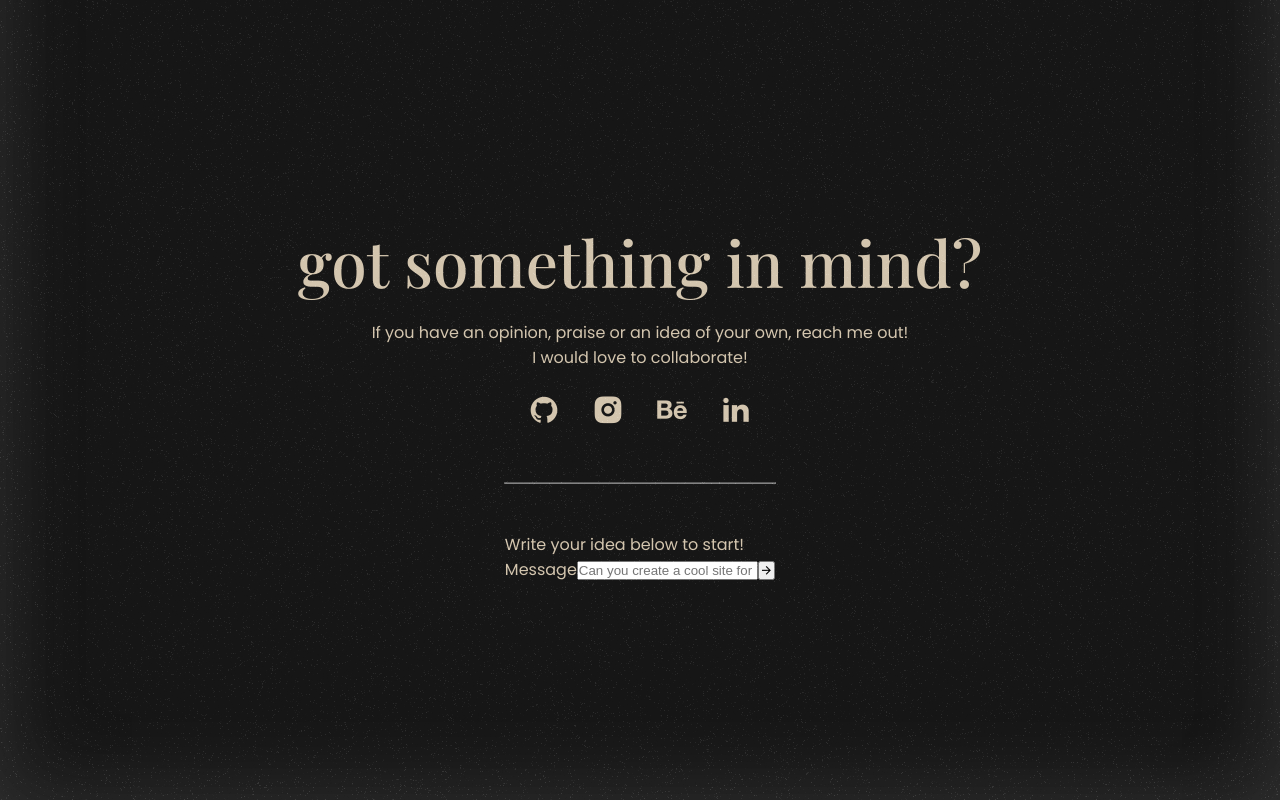
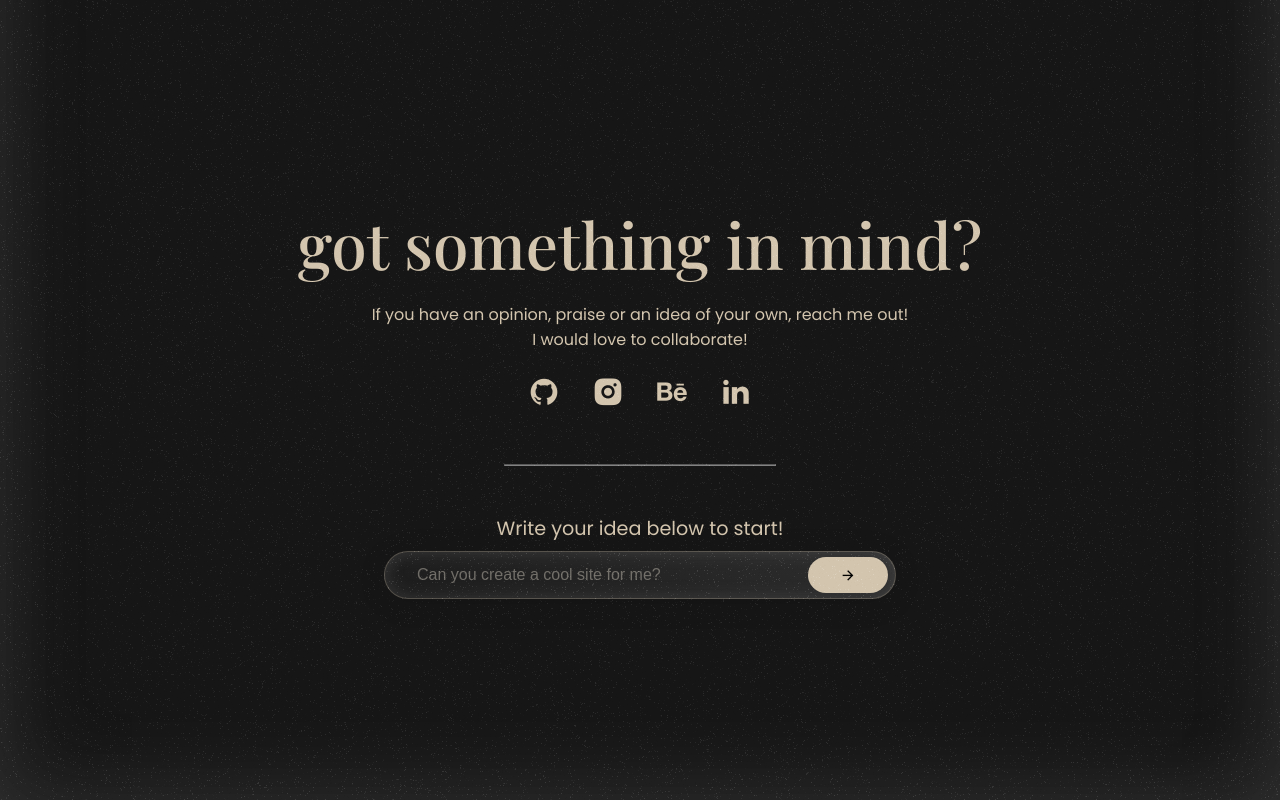
Before and after one commit to caioabrahao/caioabrahao-landingpage, a Vue app: page / in a window 1280 px wide. Shown: the part 1600-2400 px from the top of the page. Built offline with nearby package versions, Linux system fonts and the light colour scheme; a web font is replaced by a local one.

Commit message:
finished textfield component

```diff
--- a/src/App.vue
+++ b/src/App.vue
@@ -5,6 +5,7 @@ import GlassBackground from './components/overlays/GlassBackground.vue';
 import GrainOverlay from './components/overlays/GrainOverlay.vue';
 import ProjectCard from './components/ProjectCard.vue';
 import SocialLinks from './components/SocialLinks.vue';
+import SimpleTextInput from './components/SimpleTextInput.vue';
 </script>
 
 
@@ -47,14 +48,7 @@ import SocialLinks from './components/SocialLinks.vue';
 
         <hr class="division-line">
 
-        <div class="textfield-container">
-          <p>Write your idea below to start!</p>
-          <div class="textfield-elements">
-            <label for="search" class="hidden">Message</label>
-            <input type="text" class="textfield" placeholder="Can you create a cool site for me?">
-            <button class="button"><i class="ri-arrow-right-line"></i></button>
-          </div>
-        </div>
+        <SimpleTextInput></SimpleTextInput>
       </section>
   </main>
 </template>
--- a/src/components/SimpleTextInput.vue
+++ b/src/components/SimpleTextInput.vue
@@ -0,0 +1,91 @@
+<script>
+    import Button from './Button.vue';
+</script>
+
+
+<template>
+<div class="textfield-container">
+          <p>Write your idea below to start!</p>
+          <div class="textfield-elements">
+            <label for="search" class="hidden">Message</label>
+            <input type="text" class="textfield" placeholder="Can you create a cool site for me?">
+            <button class="textfield-btn"><i class="ri-arrow-right-line"></i></button>
+          </div>
+        </div>
+</template>
+
+<style scoped>
+.textfield-container{
+  display: flex;
+  flex-direction: column;
+  justify-content: center;
+  align-items: center;
+  gap: 8px;
+}
+.textfield-container p{
+  font-size: 1.2rem;
+}
+.hidden{
+  display: none;
+}
+.textfield-elements{
+  display: flex;
+  align-items: center;
+  justify-content: center;
+  gap: 16px;
+
+  position: relative;
+}
+.textfield-btn{
+  display: inline-block;
+  padding: 12px 32px;
+  border-radius: 90px;
+  color: black;
+  background-color: var(--beige);
+  text-decoration: none;
+  font-weight: 400;
+  transition: all .3s cubic-bezier(.25, .8, .25, 1);
+  display: flex;
+  align-items: center;
+  justify-content: center;
+  position: absolute;
+  right: 8px;
+  height: 75%;
+  border: none;
+  cursor: pointer;
+  font-size: 1rem;
+}
+.textfield-btn:hover{
+  background-color: #FC8C3D;
+}
+.textfield{
+  display: flex;
+  align-items: center;
+  padding: 12px 32px;
+  border-radius: 90px;
+  background: linear-gradient(25deg, #1C1C1C, #2E2E2E);
+  color: var(--beige);
+  border: rgba(211, 197, 174, .3) solid 1px;
+  width: 512px;
+  height: 3rem;
+
+  font-size: 1rem;
+
+  box-shadow:
+    -4px 4px 16px rgb(165, 165, 165, .1) inset,
+    4px -4px 16px rgb(165, 165, 165, .1) inset,
+    0 4px 30px rgba(0, 0, 0, 0.1);
+
+  transition: all .3s cubic-bezier(.25, .8, .25, 1);
+}
+.textfield::placeholder{
+  color: rgba(193, 187, 176, .5);;
+}
+.textfield:hover{
+  border: rgba(211, 197, 174, 0.7) solid 1px;
+}
+.textfield:focus{
+  border: #FC8C3D 1px solid;
+  outline: none;
+}
+</style>
```
